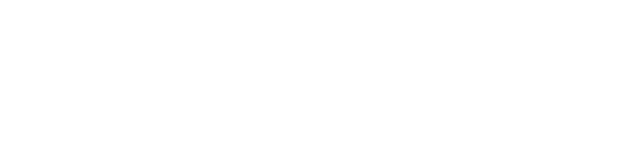
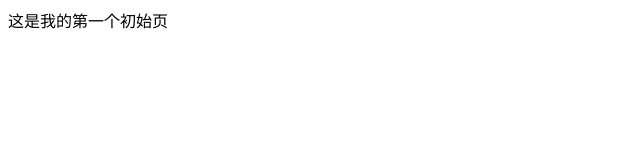
Before and after one commit to yll13454/blog, a plain HTML site: page index.html in a window 1280 px wide. Shown: the whole page, without its empty margins (0-640 px from the left). Drawn offline with Linux system fonts and the light colour scheme.

Commit message:
添加内容

```diff
--- a/index.html
+++ b/index.html
@@ -8,6 +8,7 @@
     <title>MyBlog</title>
 </head>
 <body>
-            <p class="title">我是透明的</p>
+    这是我的第一个初始页
+    <p class="title">我是透明的</p>
 </body>
 </html>
```
